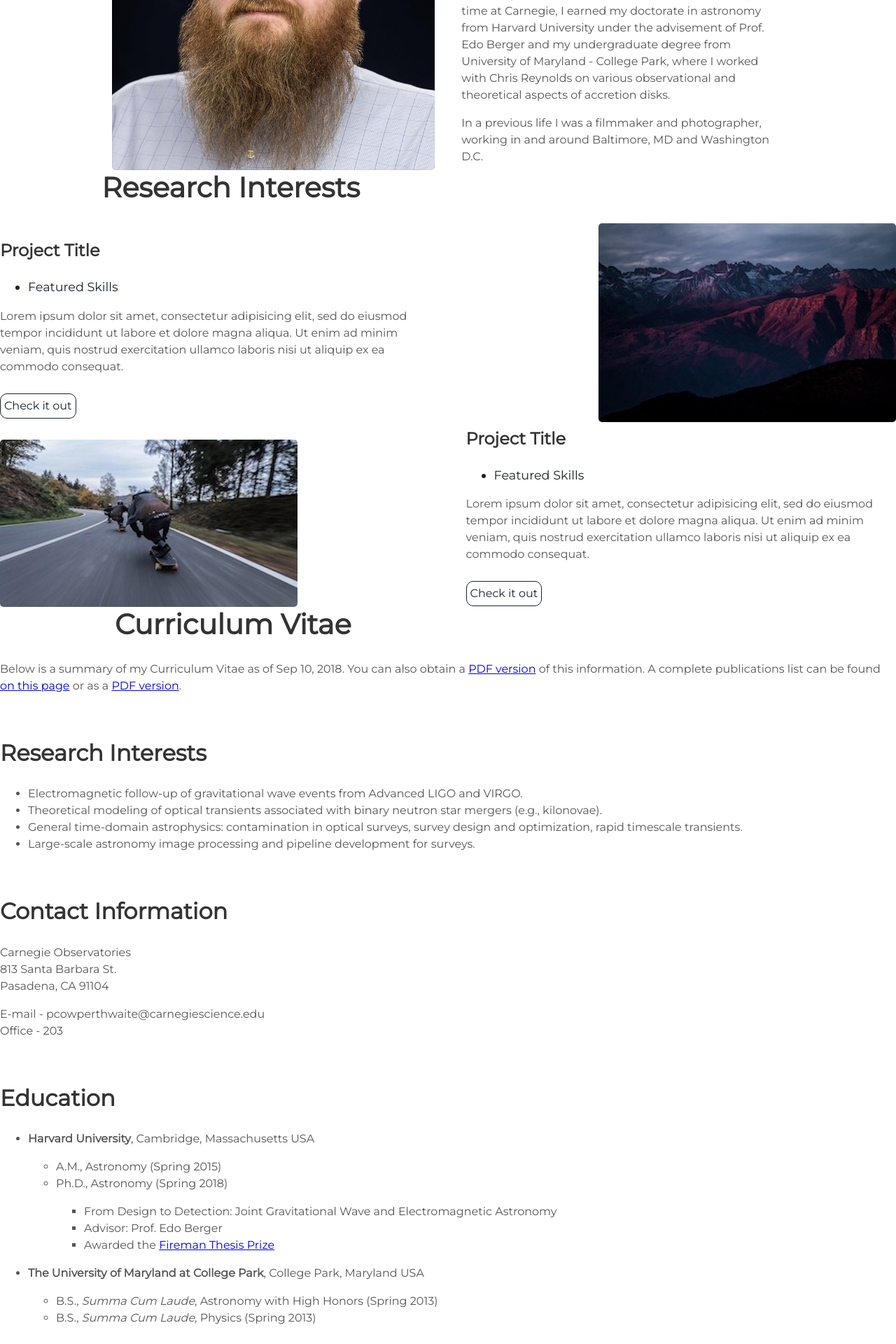
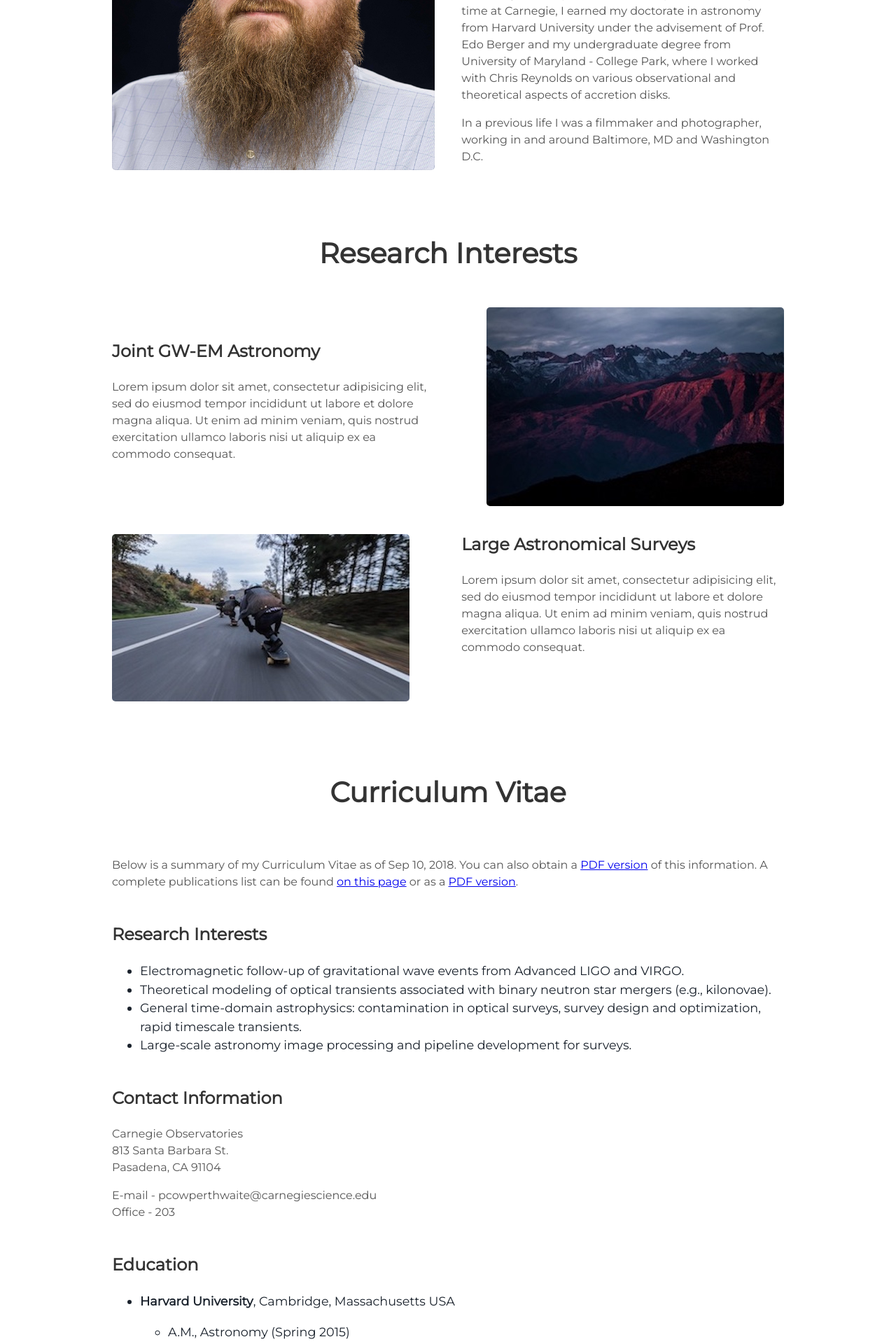
Before and after one commit to pcowpert/pcowpert.github.io, a Jekyll site: the page built from index.html, in a window 1280 px wide. Shown: the part 1325-3245 px from the top of the page at 70% size. Built offline with Jekyll 4.4.1, drawn with Linux system fonts in a browser that asks for light colours.

Commit message:
Broadly Working.

```diff
--- a/_config.yml
+++ b/_config.yml
@@ -5,14 +5,9 @@ url: "pcowpert.github.io"
 
 # User settings
 username: Dr. Philip S. Cowperthwaite
-user_description:
 user_title: NASA Hubble Postdoctoral Fellow
 email: pcowperthwaite@carnegiescience.edu
 twitter_username: PCowperthwaite
 github_username:  pcowpert
 
-# Google-analytics
-google-analytics:
-  id: ""
-
 exclude: ['package.json', 'src' , 'node_modules']
--- a/_includes/cv.html
+++ b/_includes/cv.html
@@ -2,9 +2,10 @@
   <h1> Curriculum Vitae </h1>
 </div>
 
+<div class="user-projects">
 <p>Below is a summary of my Curriculum Vitae as of Sep 10, 2018. You can also obtain a <a href="/files/pcowpert_cv_full.pdf">PDF version</a> of this information. A complete publications list can be found <a href="/publications/">on this page</a> or as a <a href="/files/pcowpert_pubs.pdf">PDF version</a>.</p>
 
-<h2 id="research-interests">Research Interests</h2>
+<h3 id="research-interests">Research Interests</h3>
 <ul>
   <li>Electromagnetic follow-up of gravitational wave events from Advanced LIGO and VIRGO.</li>
   <li>Theoretical modeling of optical transients associated with binary neutron star mergers  (e.g., kilonovae).</li>
@@ -12,7 +13,7 @@
   <li>Large-scale astronomy image processing and pipeline development for surveys.</li>
 </ul>
 
-<h2 id="contact-information">Contact Information</h2>
+<h3 id="contact-information">Contact Information</h3>
 <p>Carnegie Observatories<br />
 813 Santa Barbara St.<br />
 Pasadena, CA 91104</p>
@@ -20,7 +21,7 @@ Pasadena, CA 91104</p>
 <p>E-mail - pcowperthwaite@carnegiescience.edu<br />
 Office - 203</p>
 
-<h2 id="education">Education</h2>
+<h3 id="education">Education</h3>
 <ul>
   <li><strong>Harvard University</strong>, Cambridge, Massachusetts USA
     <ul>
@@ -42,7 +43,7 @@ Office - 203</p>
   </li>
 </ul>
 
-<h2 id="positions">Positions</h2>
+<h3 id="positions">Positions</h3>
 <ul>
   <li><strong>Carnegie Observatories</strong>, Pasadena, California USA
     <ul>
@@ -51,7 +52,7 @@ Office - 203</p>
   </li>
 </ul>
 
-<h2 id="awards">Awards</h2>
+<h3 id="awards">Awards</h3>
 <ul>
   <li><strong>National Aeronautics and Space Administration</strong>
     <ul>
@@ -91,7 +92,7 @@ Office - 203</p>
   </li>
 </ul>
 
-<h2 id="research-experience">Research Experience</h2>
+<h3 id="research-experience">Research Experience</h3>
 <ul>
   <li><strong>NSF Graduate Research Fellow</strong>, Harvard University
     <ul>
@@ -117,7 +118,7 @@ Office - 203</p>
   </li>
 </ul>
 
-<h2 id="observational-experience">Observational Experience</h2>
+<h3 id="observational-experience">Observational Experience</h3>
 <ul>
   <li><strong>Blanco Telescope</strong>, Cerro Tololo Inter-American Observatory, Chile
     <ul>
@@ -140,7 +141,7 @@ Office - 203</p>
   </li>
 </ul>
 
-<h2 id="mentoring-experience">Mentoring Experience</h2>
+<h3 id="mentoring-experience">Mentoring Experience</h3>
 <ul>
   <li><strong>Harvard University</strong>, Cambridge, Massachusetts USA
  <em>Research Advisor for Undergraduates</em>
@@ -151,7 +152,7 @@ Office - 203</p>
   </li>
 </ul>
 
-<h2 id="teaching-experience">Teaching Experience</h2>
+<h3 id="teaching-experience">Teaching Experience</h3>
 <ul>
   <li><strong>Harvard University</strong>, Cambridge, Massachusetts USA
  <em>Graduate Teaching Fellow</em>
@@ -169,15 +170,15 @@ Office - 203</p>
   </li>
 </ul>
 
-<h2 id="publication-summary">Publication Summary</h2>
+<h3 id="publication-summary">Publication Summary</h3>
 <p>As of Sep 10, 2018 I am an author on 32 refereed publications (7 as first author), my <em>h</em>-index is 23 and my refereed publications have 1972 citations.</p>
 
 <p>A complete publications list can be found <a href="/publications/">on this page</a> or as a <a href="/files/pcowpert_pubs.pdf">PDF version</a>.</p>
 
-<h2 id="presentation-summary">Presentation Summary</h2>
+<h3 id="presentation-summary">Presentation Summary</h3>
 <p>As of Sep 10, 2018 I have given 26 presentations of which 23 have been talks and 3 have been posters. A complete listing of talks and posters can be found in the <a href="/files/pcowpert_cv_full.pdf">PDF Version</a> of my CV. A PDF Version of just presentations can be found <a href="/files/pcowpert_talks.pdf">here</a>.</p>
 
-<h2 id="references">References</h2>
+<h3 id="references">References</h3>
 <ul>
   <li>
     <p>Prof. Edo Berger (e-mail: eberger@cfa.harvard.edu; phone: +617-495-7914)<br />
@@ -196,3 +197,4 @@ Office - 203</p>
  Professor, Astronomy, Harvard University</p>
   </li>
 </ul>
+</div>
--- a/_includes/publications.html
+++ b/_includes/publications.html
@@ -1,18 +1,8 @@
-<!-- This work is dedicated to the public domain. -->
+<div class="user-details">
+  <h1> Publication List </h1>
+</div>
 
-<!-- Peter Williams' HTML template for a publications list
-
-Unlike the LaTeX template, I can't use variables to parametrize my name and
-info. I've marked text that needs updating with "XXX" comments.
-
-Note that this list looks significantly different than the PDF publication
-list. I feel that on the web it makes sense to take a different approach.
-
-I also haven't spent as much time beautifying this page as I have the LaTeX
-templates. My actual publication list is embedded in a Wordpress site that
-does a bunch of the CSS fanciness automatically, and it'd be a lot of work to
-extract all of that magic. -->
-
+<div class="user-projects">
 <html>
   <head>
     <meta http-equiv="Content-Type" content="text/html; charset=utf-8" />
@@ -92,3 +82,4 @@ refereed publications (7 as first author), my <i>h</i>-index is
 </html>
 
 <p>This publication list was generated using the amazing <a href="https://github.com/pkgw/worklog-tools/">worklog-tools</a> and associated html/PDF templates created by <a href="https://newton.cx/~peter/">Peter K. G. Williams</a>. Check out his amazing contributions to scientific software!</p>
+</div>
--- a/_includes/research.html
+++ b/_includes/research.html
@@ -7,24 +7,17 @@
     <img alt="mountains" src="{{ "/assets/img/mountains.jpg" | prepend: site.baseurl }}" />
   </div>
   <div class="contents">
-    <h3> Project Title </h3>
-    <ul>
-      <li> Featured Skills</li>
-    </ul>
+    <h3> Joint GW-EM Astronomy </h3>
     <p>Lorem ipsum dolor sit amet, consectetur adipisicing elit, sed do eiusmod tempor incididunt ut labore et dolore magna aliqua. Ut enim ad minim veniam, quis nostrud exercitation ullamco laboris nisi ut aliquip ex ea commodo consequat.</p>
-    <a class="project-link" href="#">Check it out</a>
   </div>
 </div>
+
 <div class="user-projects">
   <div class="images-left">
     <img alt="mountains" src="{{ "/assets/img/skate.jpg" | prepend: site.baseurl }}" />
   </div>
   <div class="contents-right">
-    <h3> Project Title </h3>
-    <ul>
-      <li> Featured Skills</li>
-    </ul>
+    <h3> Large Astronomical Surveys </h3>
     <p>Lorem ipsum dolor sit amet, consectetur adipisicing elit, sed do eiusmod tempor incididunt ut labore et dolore magna aliqua. Ut enim ad minim veniam, quis nostrud exercitation ullamco laboris nisi ut aliquip ex ea commodo consequat.</p>
-    <a class="project-link" href="#">Check it out</a>
   </div>
 </div>
--- /dev/null
+++ b/src/styles/_cv.scss
@@ -0,0 +1,106 @@
+#cv {
+  display: flex;
+  flex-direction: column;
+  justify-content: space-between;
+  width: 90%;
+  max-width: 960px;
+  margin: 0 auto;
+  @media only screen and (min-width: $cut) {
+    width: 80%;
+  }
+}
+
+.user-details {
+  text-align: center;
+  margin: 5px auto;
+}
+
+.user-projects {
+  margin: 20px auto;
+  img {
+    max-width: 100%;
+    height: auto;
+    border-radius: 5px;
+  }
+  h5 {
+    margin: 0;
+  }
+  li {
+    color: $main;
+    font-size: 1.1rem;
+  }
+  p {
+    margin-right: 5px;
+  }
+}
+
+.contents {
+  @media only screen and (min-width: $cut) {
+    margin-left: 0;
+    width: 48%;
+  }
+}
+
+.contents-right {
+  @media only screen and (min-width: $cut) {
+    float: right;
+    margin-top: -5%;
+    width: 48%;
+  }
+}
+.images-right {
+  @media only screen and (min-width: $cut) {
+    float: right;
+    width: 48%;
+  }
+  img {
+    @media only screen and (min-width: $cut) {
+      float: right;
+    }
+  }
+}
+
+.images-left {
+  @media only screen and (min-width: $cut) {
+    float: left;
+    width: 48%;
+  }
+  img {
+    @media only screen and (min-width: $cut) {
+      float: left;
+    }
+  }
+}
+
+.project-link {
+  display: inline-block;
+  margin: 10px 0px;
+  padding: 5px;
+  color: $main;
+  background-color: transparent;
+  border: 1px solid $main;
+  border-radius: 10px;
+  text-align: center;
+  outline: none;
+  text-decoration: none;
+  cursor: pointer;
+  transition: color 0.3s ease-out,
+              background-color 0.3s ease-out,
+              border-color 0.3s ease-out;
+  &:hover {
+    background-color: $purple;
+    border-color: $purple;
+    color: #fff;
+    transition: color 0.3s ease-in,
+                background-color 0.3s ease-in,
+                border-color 0.3s ease-in;
+  }
+  &:active {
+    background-color: $purple;
+    border-color: $purple;
+    color: #fff;
+    transition: color 0.3s ease-in,
+                background-color 0.3s ease-in,
+                border-color 0.3s ease-in;
+  }
+}
--- /dev/null
+++ b/src/styles/_publications.scss
@@ -0,0 +1,106 @@
+#publications {
+  display: flex;
+  flex-direction: column;
+  justify-content: space-between;
+  width: 90%;
+  max-width: 960px;
+  margin: 0 auto;
+  @media only screen and (min-width: $cut) {
+    width: 80%;
+  }
+}
+
+.user-details {
+  text-align: center;
+  margin: 5px auto;
+}
+
+.user-projects {
+  margin: 20px auto;
+  img {
+    max-width: 100%;
+    height: auto;
+    border-radius: 5px;
+  }
+  h5 {
+    margin: 0;
+  }
+  li {
+    color: $main;
+    font-size: 1.1rem;
+  }
+  p {
+    margin-right: 5px;
+  }
+}
+
+.contents {
+  @media only screen and (min-width: $cut) {
+    margin-left: 0;
+    width: 48%;
+  }
+}
+
+.contents-right {
+  @media only screen and (min-width: $cut) {
+    float: right;
+    margin-top: -5%;
+    width: 48%;
+  }
+}
+.images-right {
+  @media only screen and (min-width: $cut) {
+    float: right;
+    width: 48%;
+  }
+  img {
+    @media only screen and (min-width: $cut) {
+      float: right;
+    }
+  }
+}
+
+.images-left {
+  @media only screen and (min-width: $cut) {
+    float: left;
+    width: 48%;
+  }
+  img {
+    @media only screen and (min-width: $cut) {
+      float: left;
+    }
+  }
+}
+
+.project-link {
+  display: inline-block;
+  margin: 10px 0px;
+  padding: 5px;
+  color: $main;
+  background-color: transparent;
+  border: 1px solid $main;
+  border-radius: 10px;
+  text-align: center;
+  outline: none;
+  text-decoration: none;
+  cursor: pointer;
+  transition: color 0.3s ease-out,
+              background-color 0.3s ease-out,
+              border-color 0.3s ease-out;
+  &:hover {
+    background-color: $purple;
+    border-color: $purple;
+    color: #fff;
+    transition: color 0.3s ease-in,
+                background-color 0.3s ease-in,
+                border-color 0.3s ease-in;
+  }
+  &:active {
+    background-color: $purple;
+    border-color: $purple;
+    color: #fff;
+    transition: color 0.3s ease-in,
+                background-color 0.3s ease-in,
+                border-color 0.3s ease-in;
+  }
+}
--- a/src/styles/main.scss
+++ b/src/styles/main.scss
@@ -7,5 +7,7 @@
 @import 'animation';
 @import 'header';
 @import 'about';
-@import 'projects';
+@import 'research';
+@import 'cv';
+@import 'publications';
 @import 'footer';
```
Also changed, not shown: assets/css/main.css.
